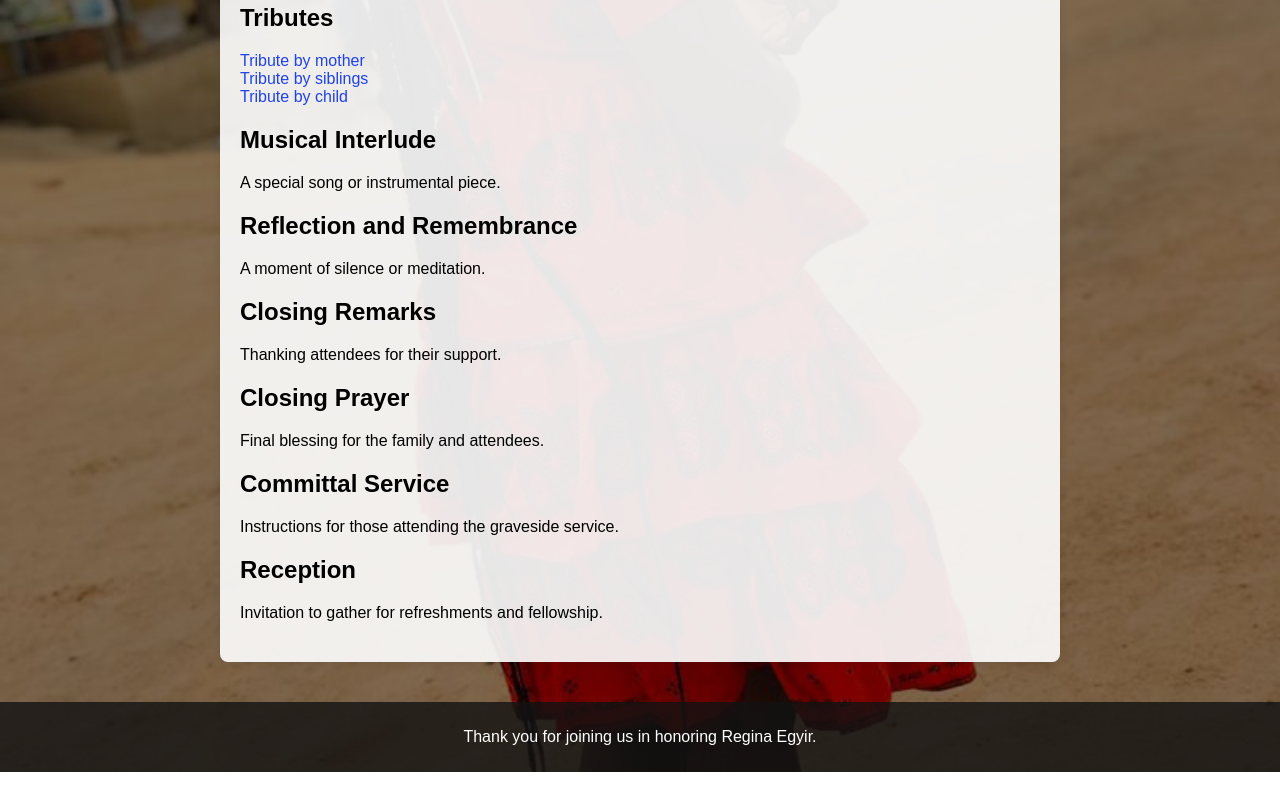
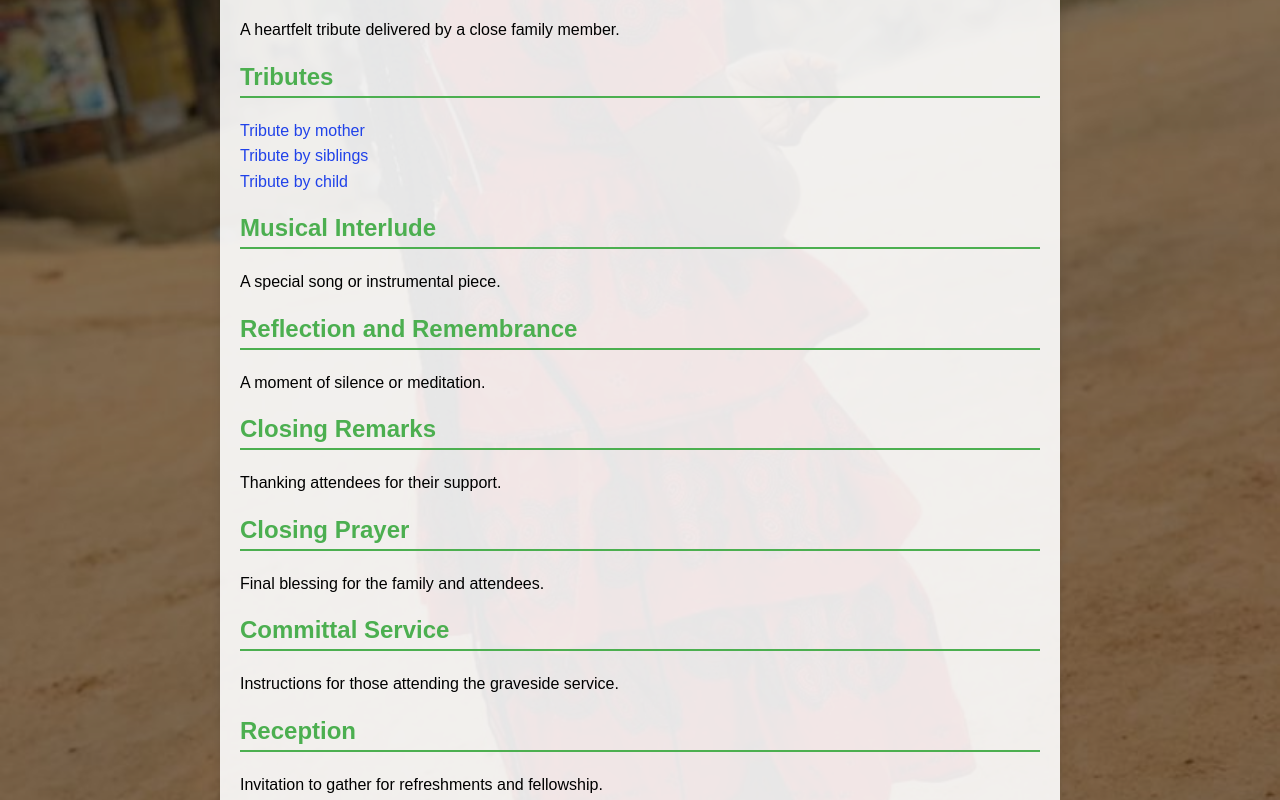
Before and after one commit to Nana-Kay11/Funeral-Program, a plain HTML site: page index.html in a window 1280 px wide. Shown: the part 499-1299 px from the top of the page. Before the commit the page ends 1271 px from the top, so only its background shows below. Drawn offline with Linux system fonts and the light colour scheme.

Commit message:
modified the style.css file

```diff
--- a/style.css
+++ b/style.css
@@ -3,7 +3,6 @@ body {
     margin: 0;
     padding: 0;
     position: relative;
-
 }
 
 body::before {
@@ -42,33 +41,22 @@ header {
     margin: 20px auto;
     padding: 20px;
     background: rgba(255, 255, 255, 0.9);
-    box-shadow: 0 0 10px rgba(0, 0, 0, 0.1);
+    box-shadow: 0 2px 10px rgba(0, 0, 0, 0.1);
     border-radius: 8px; /* Rounded corners */
-}
-
-h2 {
-    color: #000000;
 }
 
 section {
     margin-bottom: 20px;
 }
 
-textarea {
-    width: 100%;
-    padding: 10px;
-    margin-top: 10px;
-    border: 1px solid #ccc;
-    border-radius: 4px;
-    resize: none;
+h2 {
+    color: #4CAF50; /* Updated header color */
+    border-bottom: 2px solid #4CAF50; /* Underline effect */
+    padding-bottom: 5px; /* Spacing below headers */
 }
 
-footer {
-    text-align: center;
-    margin-top: 40px;
-    padding: 10px 0;
-    background-color: rgba(18, 18, 18, 0.8);
-    color: #fff;
+p {
+    line-height: 1.6;
 }
 
 a {
@@ -81,6 +69,15 @@ a:hover {
     color: #111112;
     text-decoration: underline;
 }
+
+footer {
+    text-align: center;
+    margin-top: 40px;
+    padding: 10px 0;
+    background-color: rgba(18, 18, 18, 0.8);
+    color: #fff;
+}
+
 /* Responsive Styles */
 @media (max-width: 768px) {
     .container {
@@ -95,10 +92,6 @@ a:hover {
     h2 {
         font-size: 1.5em; /* Adjust heading size */
     }
-
-    textarea {
-        font-size: 1em; /* Make textarea font size responsive */
-    }
 }
 
 @media (max-width: 480px) {
@@ -106,10 +99,6 @@ a:hover {
         font-size: 1.2em; /* Further adjust heading size for very small screens */
     }
 
-    textarea {
-        font-size: 0.9em; /* Further adjust textarea font size */
-    }
-
     footer {
         font-size: 0.9em; /* Adjust footer font size */
     }
```
